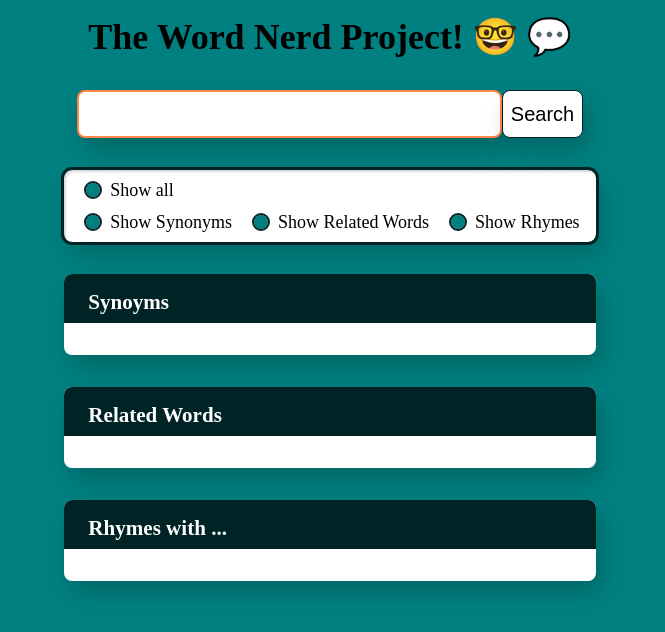
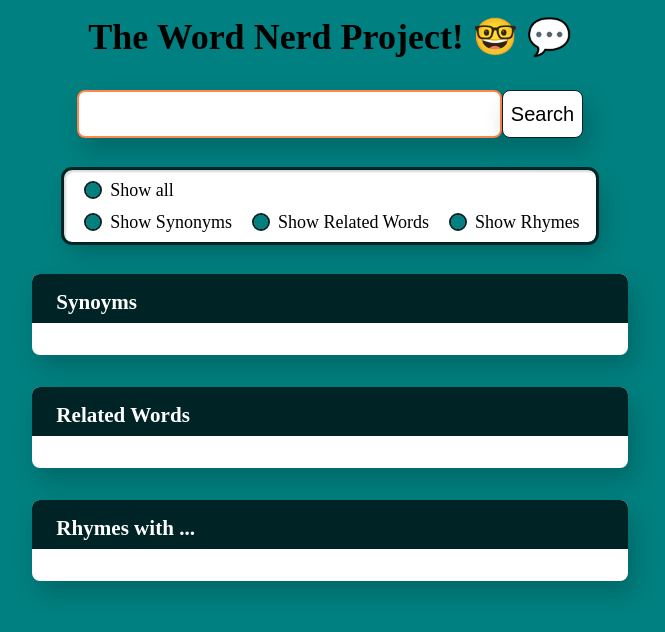
Before and after one commit to Codemon72/word-nerd-project, a React (Create React App) app: page / in a window 1280 px wide. Shown: the top 632 px of the page, without its empty margins (310-975 px from the left). Built offline with nearby package versions, Linux system fonts and the light colour scheme.

Commit message:
displays moved to DisplaysContainer

```diff
--- a/src/App.js
+++ b/src/App.js
@@ -2,9 +2,7 @@ import { SearchTermProvider } from './context/SearchTermContext'
 import { DisplayProvider } from './context/DisplayContext'
 import SearchForm from './components/SearchForm'
 import Dashboard from './components/Dashboard'
-import DisplaySynonyms from './components/DisplaySynonyms'
-import DisplayRelatedWords from './components/DisplayRelatedWords'
-import DisplayRhymesWith from './components/DisplayRhymesWith'
+import DisplaysContainer from './components/DisplaysContainer'
 
 function App() {
   return (
@@ -16,9 +14,7 @@ function App() {
           </h1>
           <SearchForm />
           <Dashboard />
-          <DisplaySynonyms />
-          <DisplayRelatedWords />
-          <DisplayRhymesWith />
+          <DisplaysContainer />
         </div>
       </DisplayProvider>
     </SearchTermProvider>
--- /dev/null
+++ b/src/components/DisplaysContainer.js
@@ -0,0 +1,18 @@
+import { useContext } from 'react'
+import DisplayContext from '../context/DisplayContext'
+import DisplaySynonyms from './DisplaySynonyms'
+import DisplayRelatedWords from './DisplayRelatedWords'
+import DisplayRhymesWith from './DisplayRhymesWith'
+
+const DisplaysContainer = () => {
+  const { dashboardOptions } = useContext(DisplayContext)
+  return (
+    <div>
+      <DisplaySynonyms />
+      <DisplayRelatedWords />
+      <DisplayRhymesWith />
+    </div>
+  )
+}
+
+export default DisplaysContainer
--- a/src/index.css
+++ b/src/index.css
@@ -87,8 +87,6 @@ h1 span {
   cursor: pointer;
   display: flex;
   align-items: center;
-  /* justify-content: space-between; */
-  /* width: 150px; */
 }
 .Dashboard input {
   width: 18px;
@@ -111,14 +109,15 @@ h1 span {
 .display_container {
   background-color: #fff;
   border-radius: .5rem;
-  margin: 2rem;
+  margin-bottom: 2rem;
   box-shadow: var(--box-shadow);
+  max-height: 700px;
+  overflow: hidden;
 }
 .display_heading {
   color: #fff;
   background-color: var(--dark);
   padding: 1rem 0 .5rem 1.5rem;
-  border-radius: .5rem .5rem 0 0;
   margin: 0;
 }
 .display_grid {
@@ -160,6 +159,7 @@ h1 span {
 .hidden {
   display: none;
 }
+
 /* CSS Debugger */
 
 /* * { outline: 2px dotted red }
```
